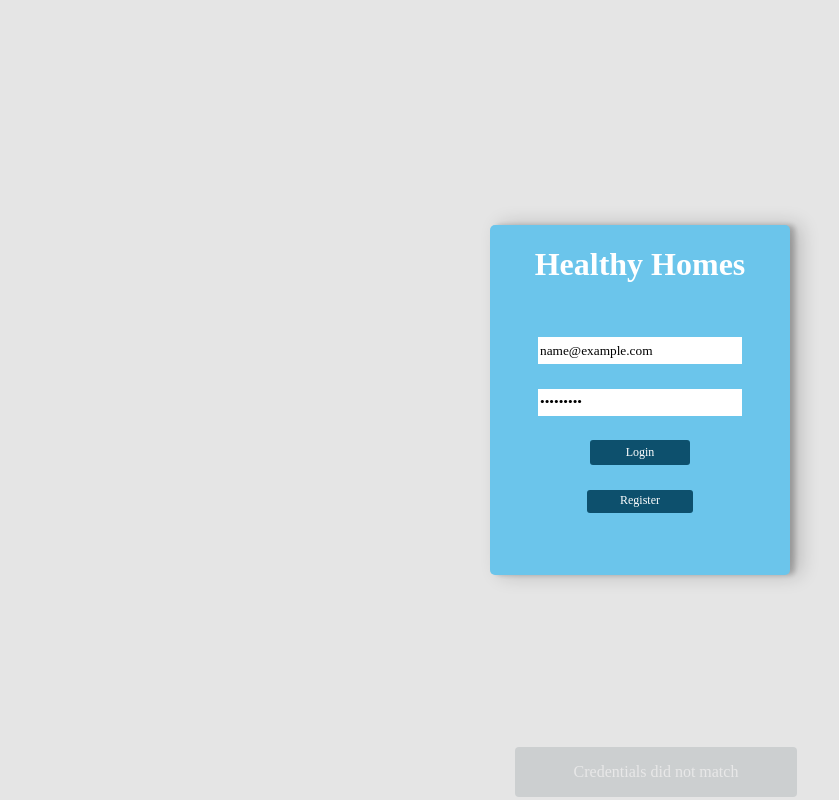
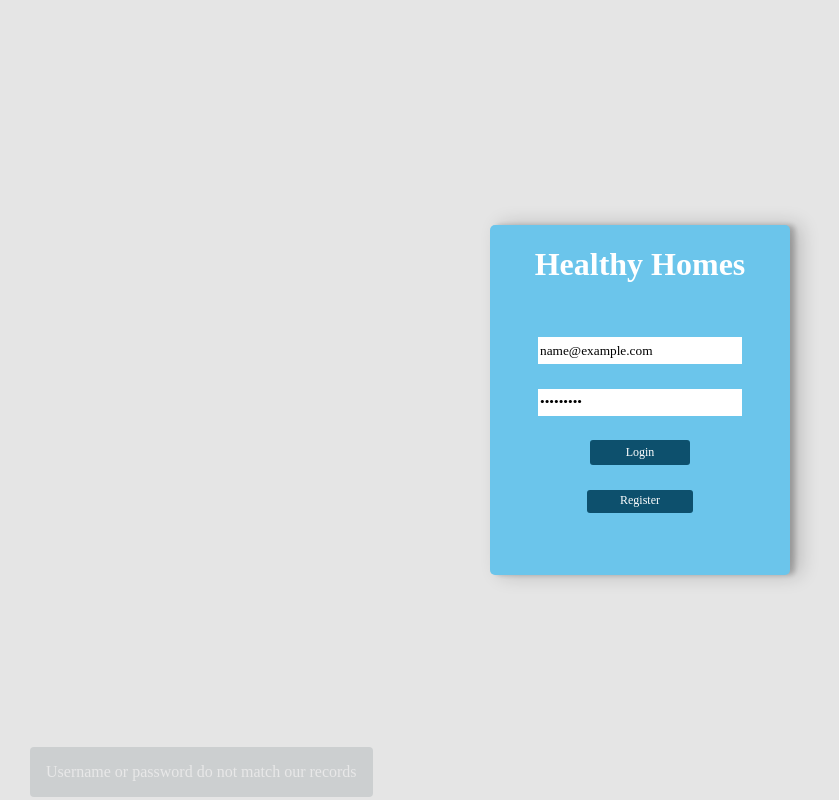
Before and after one commit to devmountainwon5/HealthyHome, a React (Create React App) app: page / in a window 1280 px wide. Both pictures are taken after typing "name@example.com", "Sample123" into the empty fields and a click on the button "Login". Shown: the whole page, without its empty margins (0-839 px from the left). Built offline with nearby package versions, Linux system fonts and the light colour scheme; no server answers; a web font is replaced by a local one.

Commit message:
working on the snackbar functionality

```diff
--- a/src/Views/Login/login.js
+++ b/src/Views/Login/login.js
@@ -10,7 +10,7 @@ function Login(props) {
 	const [email, setEmail] = useState("")
 	const [password, setPassword] = useState("")
 	const [isErr, setIsErr] = useState(false)
-	const errMsg = 'Credentials did not match'
+	const errMsg = 'Username or password do not match our records'
 
 	const logUserIn = (email, password) => {
 		const loginUser = {
--- a/src/Views/Register/register.js
+++ b/src/Views/Register/register.js
@@ -2,6 +2,7 @@ import React, { useState } from 'react';
 import {Link} from 'react-router-dom';
 import { connect } from 'react-redux';
 import * as Actions from "../../Ducks/action_creator";
+import Snackbar from "../Snackbar/Snackbar";
 import './register.css';
 import httpRequest from "../../shared/services/http_request"
 
@@ -16,6 +17,7 @@ import httpRequest from "../../shared/services/http_request"
     const [city, setCity] = useState('');
     const [state, setState] = useState('');
     const [zip, setZip] = useState('');
+    const errMsg = "Email already registered. Please login."
 
     const register = () => {
         const registerUser = {
--- a/src/Views/Snackbar/Snackbar.js
+++ b/src/Views/Snackbar/Snackbar.js
@@ -18,11 +18,10 @@ export default function Snackbar({isErr, message}){
             setIsActive(true)
         }
     }
-    console.log(isActive)
-        return (
 
-            <div className = {isActive ? [Styles.snackbar, Styles.open].join(" ") : Styles.snackbar} id="snackbar">
-                {message}
-            </div>
+    return (
+        <div className = {isActive ? [Styles.snackbar, Styles.open].join(" ") : Styles.snackbar} id="snackbar">
+            {message}
+        </div>
     )
 }
--- a/src/Views/Snackbar/Snackbar.module.css
+++ b/src/Views/Snackbar/Snackbar.module.css
@@ -1,7 +1,6 @@
 .snackbar {
     visibility: hidden;
     min-width: 250px;
-    margin-left: -125px;
     background-color: #132c38;
     color: #fff;
     text-align: center;
@@ -9,7 +8,7 @@
     padding: 16px;
     position: fixed;
     z-index: 1;
-    left: 50%;
+    left: 30px;
     bottom: 30px;
     font-size: 1rem;
   }
```
